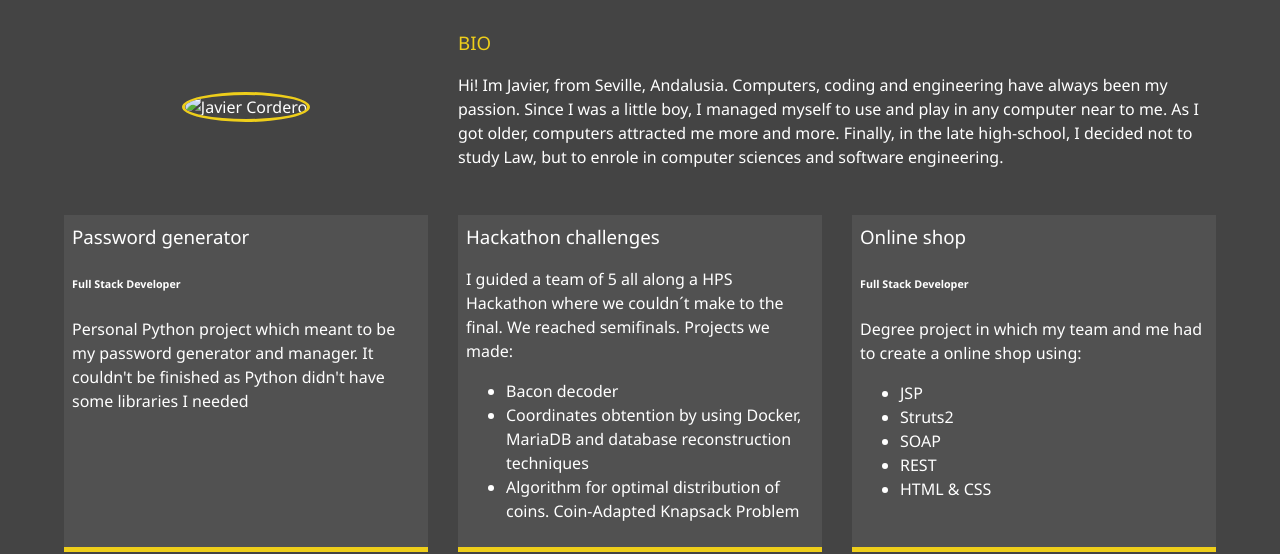
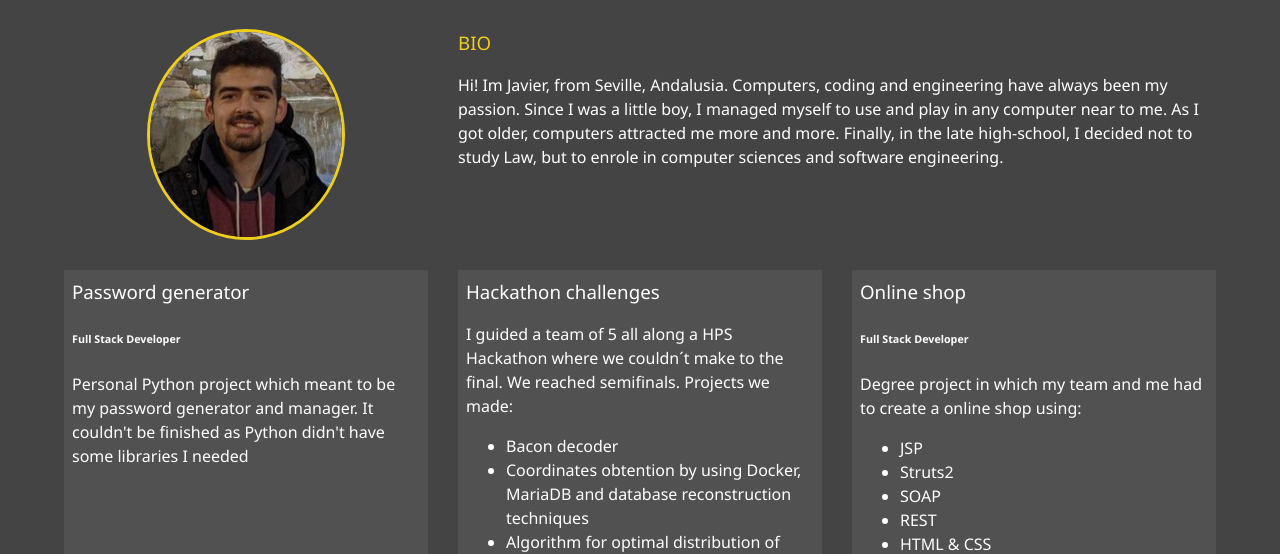
Before and after one commit to javicl00/FrontEndCourse, a plain HTML site: page about.html in a window 1280 px wide. Shown: the part 249-803 px from the top of the page. Drawn offline with Linux system fonts and the light colour scheme; files whose address does not match are found by name.

Commit message:
Update about.html

```diff
--- a/about.html
+++ b/about.html
@@ -8,7 +8,7 @@
         <title>About Javier</title>
         <script src="https://kit.fontawesome.com/b32b28c3a1.js"
             crossorigin="anonymous"></script>
-        <link rel="icon" href="/dist/img/icon2.png" type='image/x-icon'/>
+        <link rel="icon" href="/img/icon2.png" type='image/x-icon'/>
     </head>
 
     <body>
@@ -62,7 +62,7 @@
 
             <div class="about-info">
 
-                <img class="bio-image" src="/dist/img/portrait (1).jpg" alt="Javier
+                <img class="bio-image" src="/img/portrait (1).jpg" alt="Javier
                     Cordero" />
 
                 <div class="bio">
```
